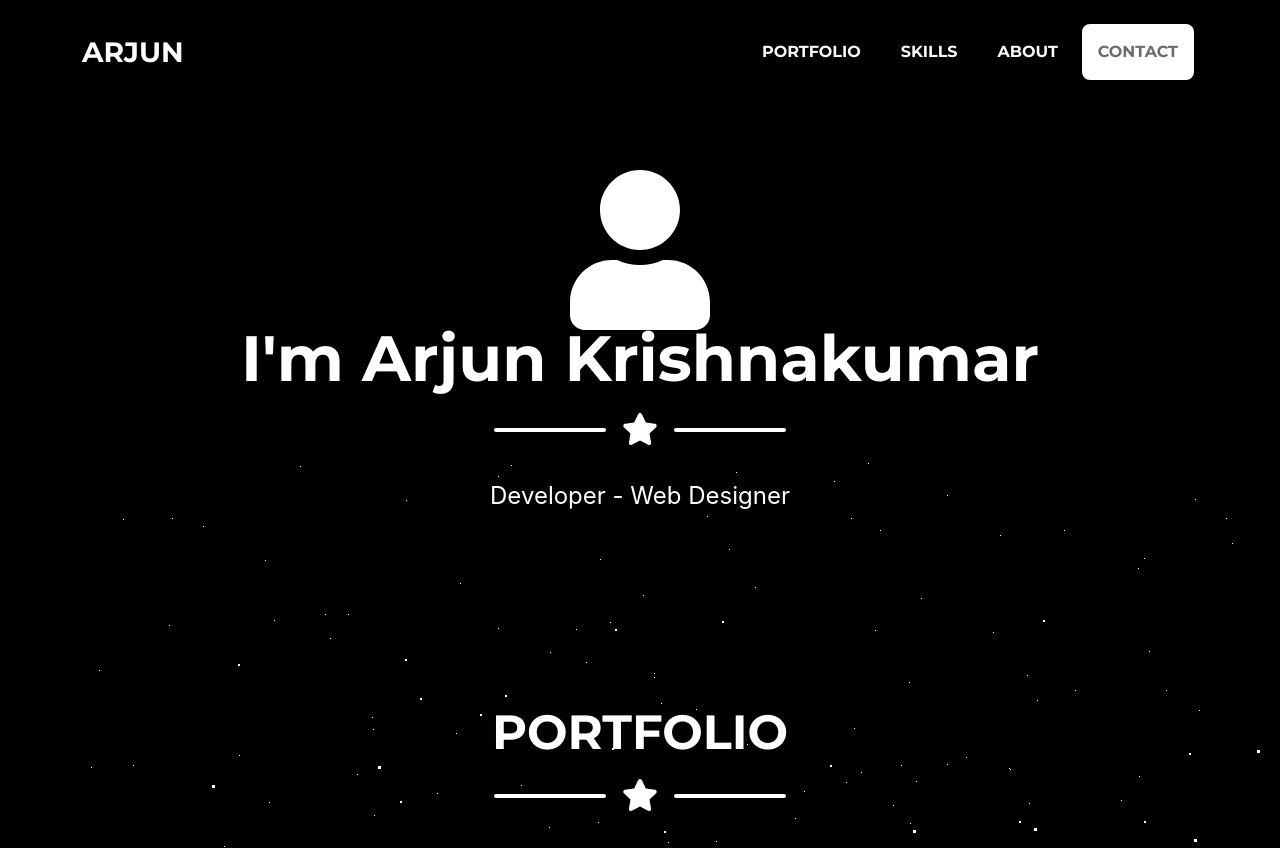
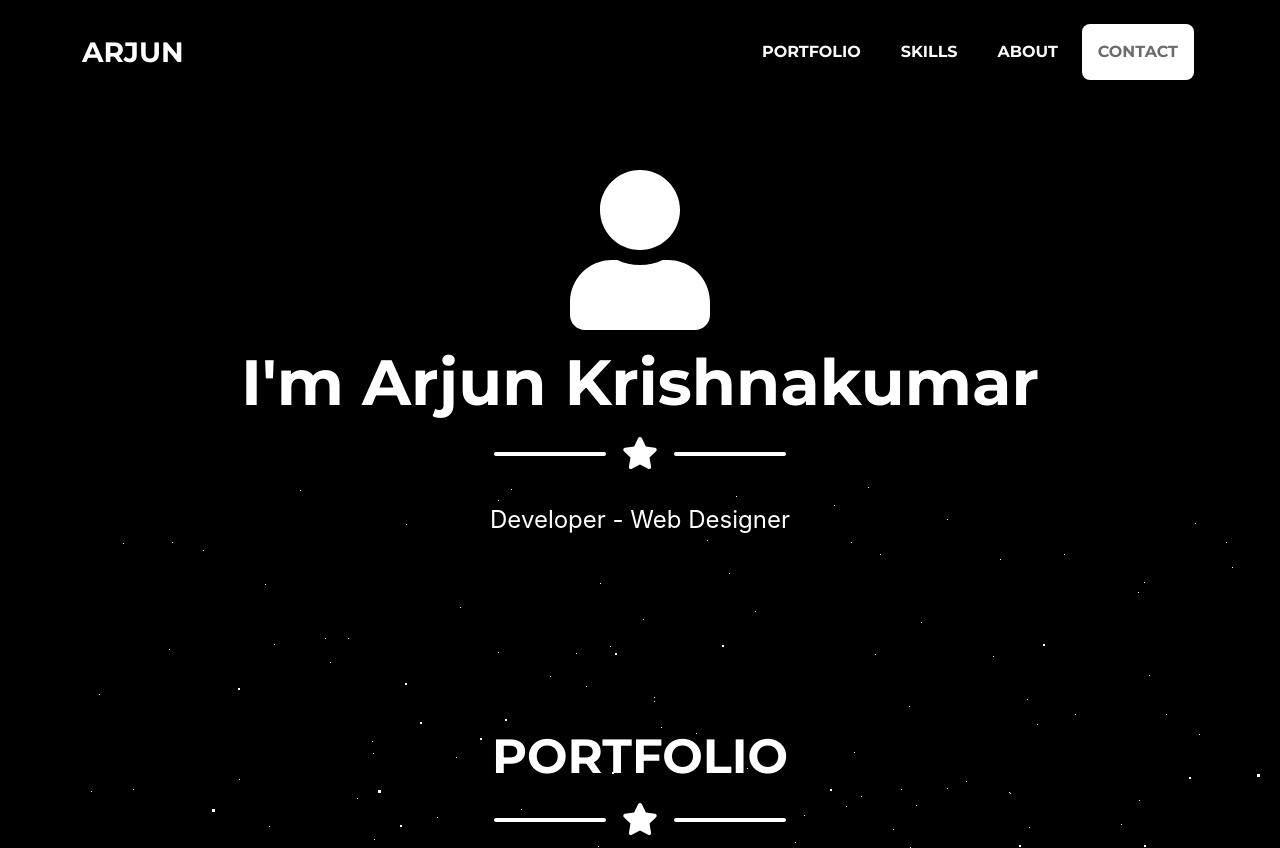
Before and after one commit to arjun11120/mywebsite, a plain HTML site: page index.html in a window 1280 px wide. Shown: the top 848 px of the page. Drawn offline with nearby package versions, Linux system fonts and the light colour scheme.

Commit message:
Update index.html

```diff
--- a/index.html
+++ b/index.html
@@ -42,7 +42,7 @@
         <header class="masthead text-danger text-center">
             <div class="container d-flex align-items-center flex-column">
                 <div class="icon"><i class='fa fa-user fa-10x'></i></div>
-                <h1 class="masthead-heading text-white  mb-0">I'm Arjun Krishnakumar</h1>
+                <h1 class="masthead-heading text-white mt-4  mb-0">I'm Arjun Krishnakumar</h1>
                 <div class="divider-custom divider-light">
                     <div class="divider-custom-line "></div>
                     <div class="divider-custom-icon"><i class="fas fa-star"></i></div>
```
